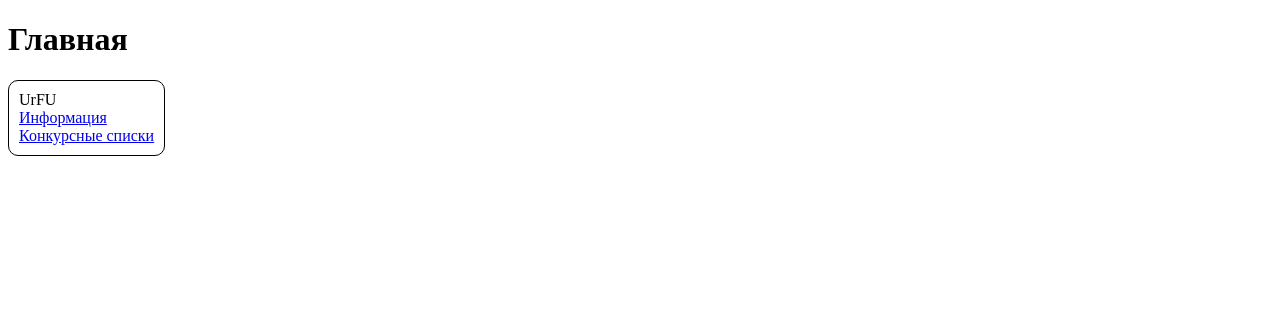
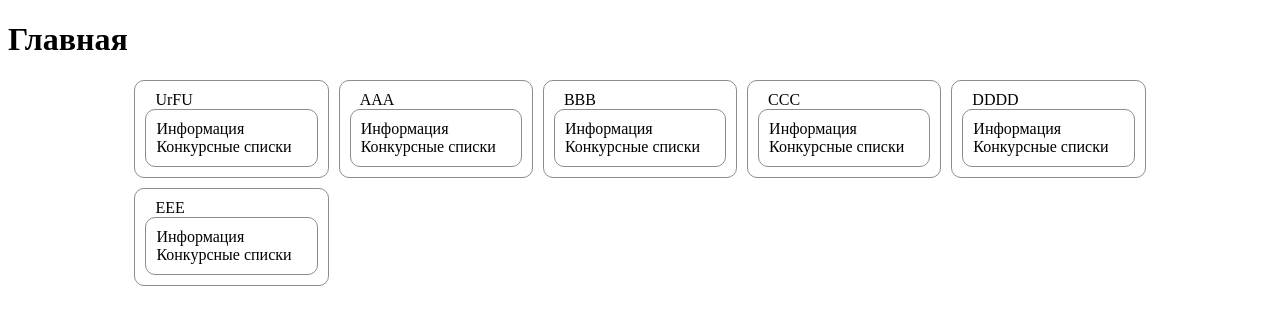
Before and after one commit to usiqwerty/megaconkurs-front, a React (Create React App) app: page / in a window 1280 px wide. Shown: the top 324 px of the page. Built offline with nearby package versions, Linux system fonts and the light colour scheme.

Commit message:
Стайл

```diff
--- a/src/api.ts
+++ b/src/api.ts
@@ -19,7 +19,7 @@ export function  get_full_rating(rating_id: string){
     return {vuz: "UrFU", code:rating_id, rating: rating};
 }
 export function get_all_vuzes(){
-    return ["UrFU"];
+    return ["UrFU", "AAA","BBB","CCC","DDDD","EEE"];
 }
 export function get_vuz_programs(vuz_name: string){
     if (vuz_name=="urfu")
--- a/src/css/App.css
+++ b/src/css/App.css
@@ -2,8 +2,30 @@
   text-align: center;
 }
 .tile{
+
+  width: auto;
+}
+a, a:visited{
+  color: black;
+  text-decoration-line: none;
+}
+a:hover{
+  text-decoration-line: underline;
+}
+#tiles_container{
+  margin-left: auto;
+  margin-right: auto;
+  align-items: center;
+  width:80%;
+  display: grid;
+  grid-gap: 10px;
+  grid-template-columns: repeat(5, 1fr);
+}
+.block{
   border-radius: 10px;
   padding: 10px;
-  border: 1px solid black;
-  width: fit-content;
+  border: 1px solid #8d8d8d;
 }
+.block_title{
+  margin:10px;
+}
--- a/src/pages/Homepage.tsx
+++ b/src/pages/Homepage.tsx
@@ -5,10 +5,13 @@ function Homepage() {
     const vuzes= get_all_vuzes();
     return (
         <>
-            <h1>Главная</h1>
+        <h1>Главная</h1>
+        <div id={"tiles_container"}>
+
             {vuzes.map((vuz)=>
                 <VuzTile title={vuz} name={vuz.toLowerCase()}/>
             )}
+        </div>
         </>
     );
 }
--- a/src/pages/VuzProgramsPage.tsx
+++ b/src/pages/VuzProgramsPage.tsx
@@ -10,9 +10,12 @@ function VuzProgramsPage() {
     return (
         <>
             <h1>Конкурсные списки для {vuz}</h1>
-            {programs.map((program)=>
-                <ProgramTile code={program} vuz_name={vuz} title={program}/>
-            )}
+            <div id={"tiles_container"}>
+                {programs.map((program)=>
+                    <ProgramTile code={program} vuz_name={vuz} title={program}/>
+                )}
+            </div>
+
         </>
     );
 }
--- a/src/widgets/ProgramTile.tsx
+++ b/src/widgets/ProgramTile.tsx
@@ -3,9 +3,9 @@ import {Link, useNavigate} from "react-router-dom";
 
 
 function ProgramTile({title, code, vuz_name}: { title: string, code: string, vuz_name: string }) {
-    return (<div className={"tile"}>
-        <span>Программа {title}</span>
-        <div>
+    return (<div className={"tile block"}>
+        <span className={"block_title"}>Программа {title}</span>
+        <div className={"block"}>
             <Link to={"/rating/" + vuz_name + "/" + code}>Конкурсный список</Link><br/>
         </div>
 
--- a/src/widgets/VuzTile.tsx
+++ b/src/widgets/VuzTile.tsx
@@ -4,9 +4,9 @@ import {Link, useNavigate} from "react-router-dom";
 
 function VuzTile({title, name}: { title: string, name: string }) {
     const navigate = useNavigate();
-    return (<div className={"tile"}>
-        <span>{title}</span>
-        <div>
+    return (<div className={"tile block"}>
+        <span className={"block_title"}>{title}</span>
+        <div className={"block"}>
             <Link to={"/vuz/"+name}>Информация</Link><br/>
             <Link to={"/rating/"+name}>Конкурсные списки</Link>
         </div>
```
